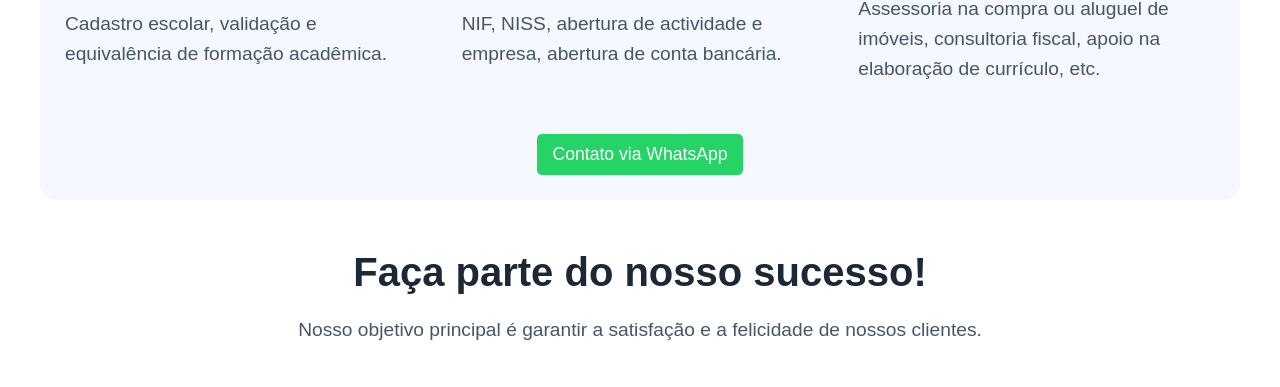
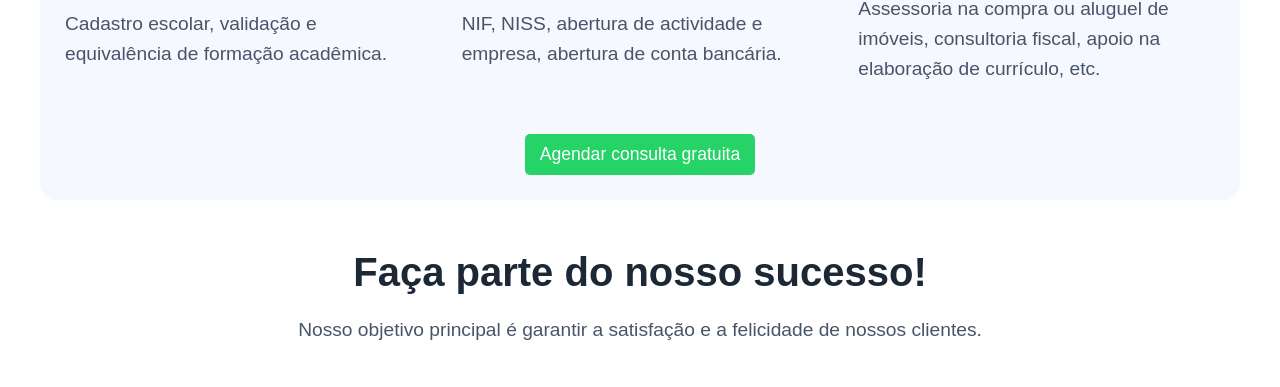
Before and after one commit to fabiofdsantos/cm, a plain HTML site: page index.html in a window 1280 px wide. Shown: the part 1577-1964 px from the top of the page. Drawn offline with Linux system fonts and the light colour scheme.

Commit message:
Update index.html

```diff
--- a/index.html
+++ b/index.html
@@ -201,7 +201,7 @@
             <div id="izqkf7" class="text-main-content">Assessoria na compra ou aluguel de imóveis, consultoria fiscal, apoio na elaboração de currículo, etc.</div>
           </div>
         </div>
-        <a id="isi1a9" href="https://api.whatsapp.com/send?phone=351931496891&text=Oi!%20Quero%20saber%20mais%20sobre%20a%20assessoria" target="_blank" class="gjs-button">Contato via WhatsApp</a>
+        <a id="isi1a9" href="https://api.whatsapp.com/send?phone=351931496891&text=Oi!%20Quero%20saber%20mais%20sobre%20a%20assessoria" target="_blank" class="gjs-button">Agendar consulta gratuita</a>
       </div>
     </div>
     <div id="iv82sc" class="gjs-grid-row">
```
